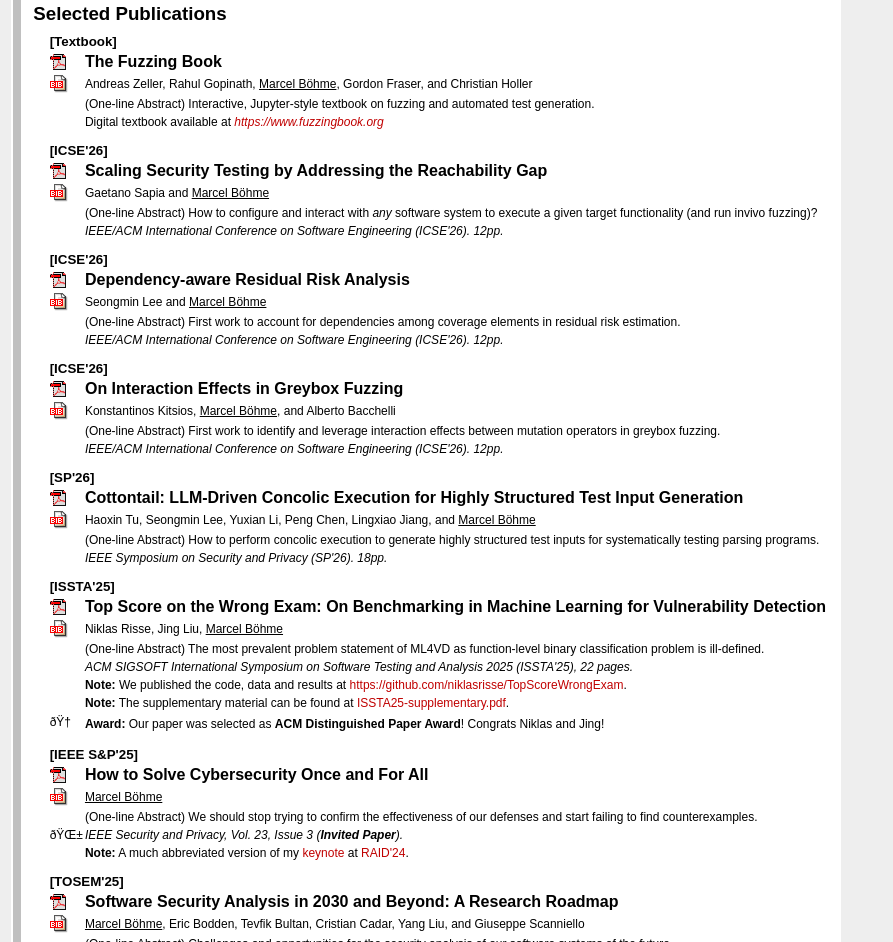
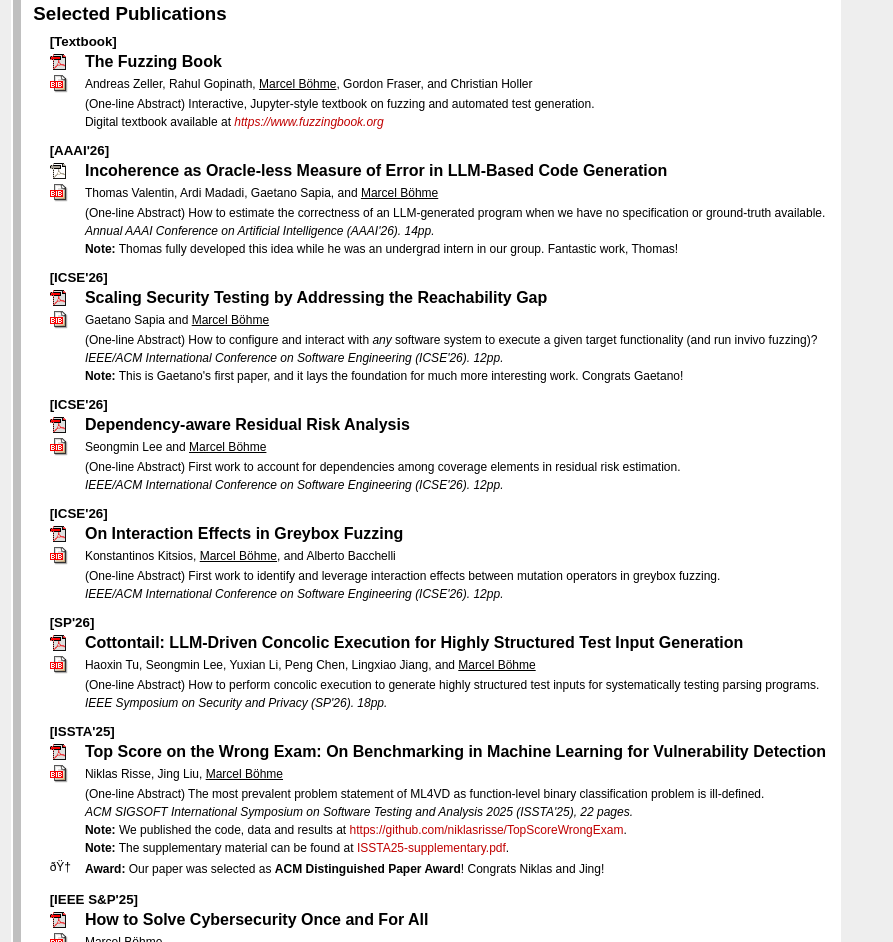
Before and after one commit to mboehme/mboehme.github.io, a plain HTML site: page index.html in a window 1280 px wide. Shown: the part 986-1928 px from the top of the page, without its empty margins (0-893 px from the left). Drawn offline with Linux system fonts and the light colour scheme.

Commit message:
Update index.html

```diff
--- a/index.html
+++ b/index.html
@@ -193,6 +193,18 @@ nclick="ga('send','pageview', {'page': '/issta14.PDF','title': 'ISSTA14'});"
                         <tr><td></td><td style="margin-left: 0; padding-left: 0;">
 								Digital textbook available at <i><a href="https://www.fuzzingbook.org">https://www.fuzzingbook.org</a></i></td></tr>
 						<tr style="font-size:5px;"><td>&nbsp;</td><td>&nbsp;</td></tr>
+<tr><td colspan="2"><b style="font-size:10pt;">[AAAI'26]</b></td></tr>
+                        <tr><td style="margin-right: 0; padding-right: 10pt;"><!--a href="paper/AAAI26-incoherence.pdf" target="_blank"--><img src="img/pdf2.off.gif" width="16"></a></td><td style="margin-left: 0; padding-left: 0;">
+                                <b style="font-size:12pt;">	Incoherence as Oracle-less Measure of Error in LLM-Based Code Generation</b></td></tr>
+                        <tr><td style="margin-right: 0; padding-right: 0;"><a href="paper/AAAI26-incoherence.bib" target="_blank"><img src="img/bibtex.png"></a></td><td style="margin-left: 0; padding-left: 0;">
+                                Thomas Valentin, Ardi Madadi, Gaetano Sapia, and <u>Marcel B&ouml;hme</u></td></tr>
+                        <tr><td></td><td style="margin-left: 0; padding-left: 0;">
+(One-line Abstract) How to estimate the correctness of an LLM-generated program when we have no specification or ground-truth available.</i></td></tr>
+                        <tr><td></td><td style="margin-left: 0; padding-left: 0;">
+                                <i>Annual AAAI Conference on Artificial Intelligence (AAAI'26). 14pp.</i></td></tr>
+	                    <tr><td></td><td style="margin-left: 0; padding-left: 0;">
+	                            <b>Note:</b> Thomas fully developed this idea while he was an undergrad intern in our group. Fantastic work, Thomas!</td></tr>
+<tr style="font-size:5px;"><td>&nbsp;</td><td>&nbsp;</td></tr>
 <tr><td colspan="2"><b style="font-size:10pt;">[ICSE'26]</b></td></tr>
                         <tr><td style="margin-right: 0; padding-right: 10pt;"><a href="paper/ICSE26-reachabilityGap.pdf" target="_blank"><img src="img/pdf2.gif" width="16"></a></td><td style="margin-left: 0; padding-left: 0;">
                                 <b style="font-size:12pt;">Scaling Security Testing by Addressing the Reachability Gap</b></td></tr>
@@ -202,6 +214,8 @@ nclick="ga('send','pageview', {'page': '/issta14.PDF','title': 'ISSTA14'});"
 (One-line Abstract) How to configure and interact with <i>any</i> software system to execute a given target functionality (and run invivo fuzzing)?</i></td></tr>
                         <tr><td></td><td style="margin-left: 0; padding-left: 0;">
                                 <i>IEEE/ACM International Conference on Software Engineering (ICSE'26). 12pp.</i></td></tr>
+                        <tr><td></td><td style="margin-left: 0; padding-left: 0;">
+	                            <b>Note:</b> This is Gaetano's first paper, and it lays the foundation for much more interesting work. Congrats Gaetano!</td></tr>
 <tr style="font-size:5px;"><td>&nbsp;</td><td>&nbsp;</td></tr>
 <tr><td colspan="2"><b style="font-size:10pt;">[ICSE'26]</b></td></tr>
                         <tr><td style="margin-right: 0; padding-right: 10pt;"><a href="paper/ICSE26-dependency.pdf" target="_blank"><img src="img/pdf2.gif" width="16"></a></td><td style="margin-left: 0; padding-left: 0;">
```
